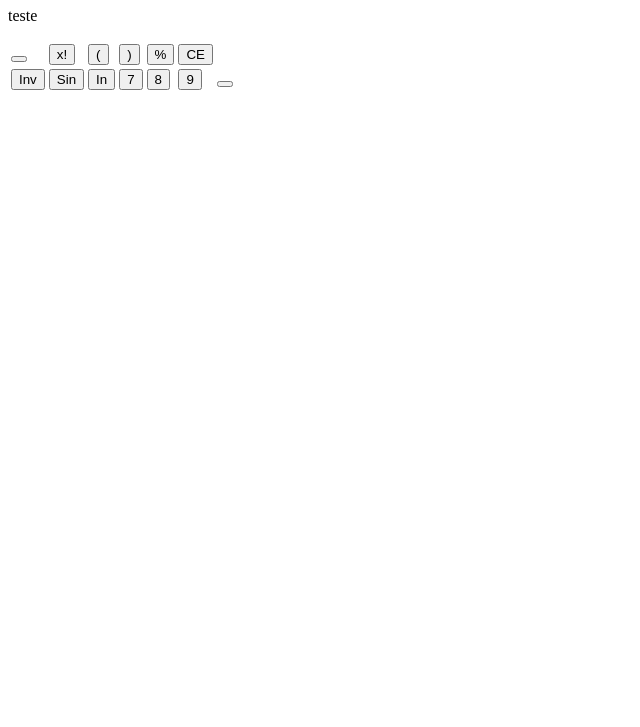
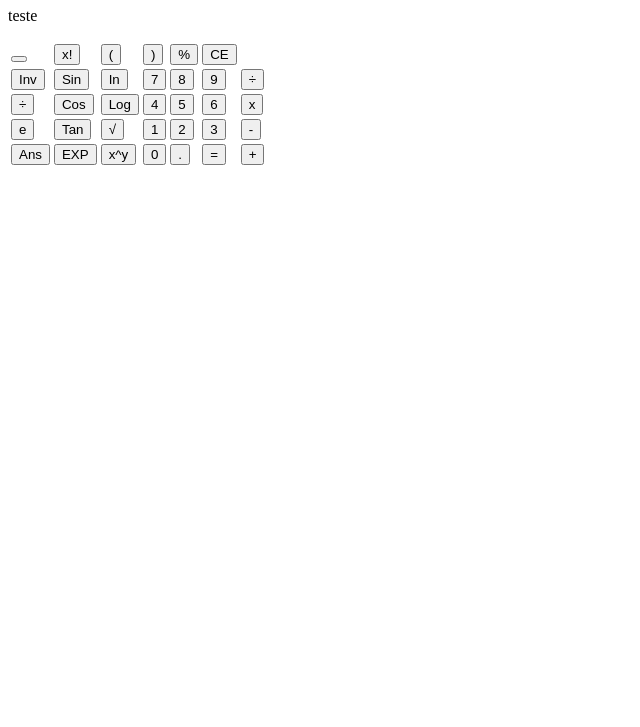
Before and after one commit to Jorougumou/calculadora-cientifica, a plain HTML site: page index.html in a window 1280 px wide. Shown: the part 73-800 px from the top of the page, without its empty margins (0-640 px from the left). Drawn offline with Linux system fonts and the light colour scheme.

Commit message:
fiz o html, partindo para o css

```diff
--- a/index.html
+++ b/index.html
@@ -5,6 +5,7 @@
     <meta http-equiv="X-UA-Compatible" content="IE=edge">
     <meta name="viewport" content="width=device-width, initial-scale=1.0">
     <title>Calculadora Cientifica</title>
+    <link rel="stylesheet" href="style.css">
 </head>
 <body>
     <div class="titulo">
@@ -12,6 +13,7 @@
     </div>
     <div class="calculadora">
         <div class="caixa-r"><p>teste</p></div>
+
         <table>
 
             <tr>
@@ -30,11 +32,38 @@
                 <td><button>7</button></td>
                 <td><button>8</button></td>
                 <td><button>9</button></td>
-                <td><button></button></td>
+                <td><button>÷</button></td>
             </tr>
 
+            <tr>
+                <td><button>÷</button></td>
+                <td><button>Cos</button></td>
+                <td><button>Log</button></td>
+                <td><button>4</button></td>
+                <td><button>5</button></td>
+                <td><button>6</button></td>
+                <td><button>x</button></td>
+            </tr>
 
+            <tr>
+                <td><button>e</button></td>
+                <td><button>Tan</button></td>
+                <td><button>√</button></td>
+                <td><button>1</button></td>
+                <td><button>2</button></td>
+                <td><button>3</button></td>
+                <td><button>-</button></td>
+            </tr>
 
+            <tr>
+                <td><button>Ans</button></td>
+                <td><button>EXP</button></td>
+                <td><button>x^y</button></td>
+                <td><button>0</button></td>
+                <td><button>.</button></td>
+                <td><button>=</button></td>
+                <td><button>+</button></td>
+            </tr>
         </table>
     </div>
 
```
Also changed, not shown: style.css (added).
